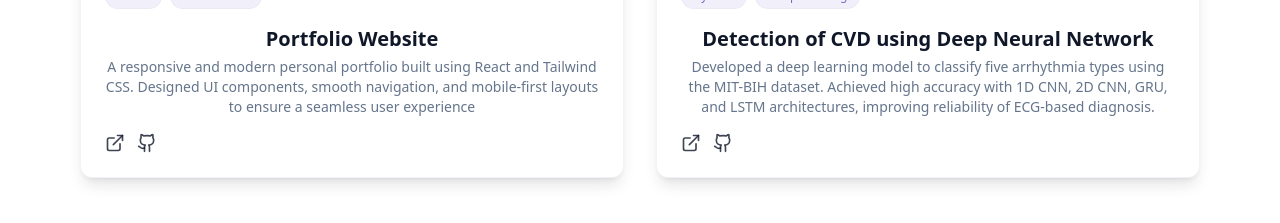
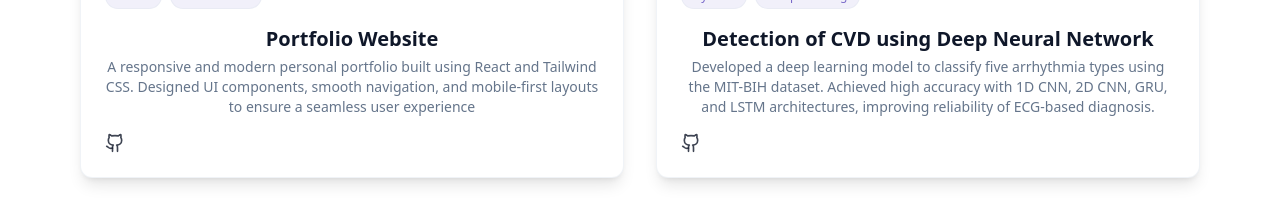
Before and after one commit to darshangr456/portfolio, a React (Vite) app: page / in a window 1280 px wide. Shown: the part 4020-4243 px from the top of the page. Built offline with nearby package versions, Linux system fonts and the light colour scheme.

Commit message:
remove demourl

```diff
--- a/index.html
+++ b/index.html
@@ -8,7 +8,6 @@
 
   </head>
   <body>
-    <!--http://localhost:5173/-->
 
     <div id="root"></div>
     <script type="module" src="/src/main.jsx"></script>
--- a/src/components/ProjectSection.jsx
+++ b/src/components/ProjectSection.jsx
@@ -55,12 +55,14 @@ export const ProjectSection = () => {
                               <p className="text-muted-foreground text-xs sm:text-sm mb-3 sm:mb-4">{project.description}</p>
                               <div className="flex justify-between items-center">
                                 <div className="flex space-x-3">
-                                  <a href={project.demoUrl}
-                                  target="_blank"
-                                   className="text-foreground/80 hover:text-primary transition-colors duration-300"> <ExternalLink size={20}/> </a>
-                                    <a href={project.githubUrl}
-                                    target="_blank"
-                                     className="text-foreground/80 hover:text-primary transition-colors duration-300">  <Github size={20} /> </a>
+                                 {project.demoUrl && (<a href={project.demoUrl}
+                                     target="_blank"
+                                     className="text-foreground/80 hover:text-primary transition-colors duration-300">
+                                     <ExternalLink size={20}/> </a>)}
+                                <a href={project.githubUrl}
+                                     target="_blank"
+                                     className="text-foreground/80 hover:text-primary transition-colors duration-300">
+                                     <Github size={20} /> </a>
                                 </div>
                                 </div>
                               </div>
```
